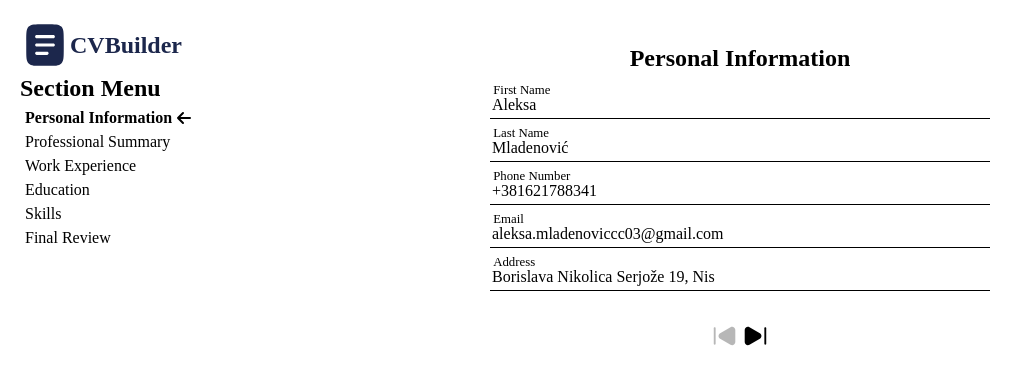
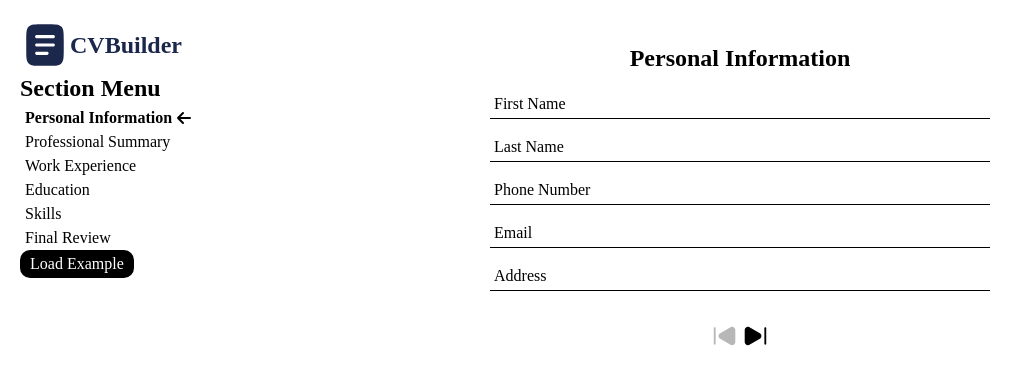
Before and after one commit to AleksaMladenovic/odin-cv-application, a React (Vite) app: page / in a window 1280 px wide. Both pictures are taken after a click on the button "Build Your Resume". Shown: the top 384 px of the page, without its empty margins (0-1033 px from the left). Built offline with nearby package versions, Linux system fonts and the light colour scheme; what @react-pdf/renderer would draw is missing.

Commit message:
Add Load Example button and logic

```diff
--- a/src/components/Building.jsx
+++ b/src/components/Building.jsx
@@ -1,4 +1,4 @@
-import { useState } from "react";
+import { useEffect, useState } from "react";
 import { cvSections } from "../data/sections";
 import SectionMenu from "./SectionMenu";
 import PersonalInformation from "./PersonalInformation";
@@ -13,6 +13,7 @@ import FinalReview from "./FinalReview";
 
 export default function Building() {
     const [sectionIndex, setSectionIndex] = useState(0);
+    const [oldIndex, setOldIndex] = useState(-1);
 
     const hasNext = sectionIndex !== cvSections.length - 1;
     const hasPrevious = sectionIndex !== 0;
@@ -30,6 +31,11 @@ export default function Building() {
         setSectionIndex(index);
         closeSectionMenu();
     }
+
+    function refreshPage(){
+        setOldIndex(sectionIndex);
+        setSectionIndex(cvSections.length);
+    }
     return (
         <div
             className={"building" + (openedSectionMenu ? " openedSection" : "")}
@@ -38,6 +44,7 @@ export default function Building() {
                 selectedIndex={sectionIndex}
                 onChangeLi={onChangeSection}
                 onClosingMenu={closeSectionMenu}
+                onLoadExample={refreshPage}
             />
 
             {cvSections[sectionIndex] === "Personal Information" && (
@@ -58,6 +65,10 @@ export default function Building() {
             {cvSections[sectionIndex] === "Final Review" && (
                 <FinalReview onOpeningMenu={openSectionMenu} />
             )}
+            {sectionIndex===cvSections.length &&(
+                <LoadingPage oldIndex={oldIndex} setIndex={setSectionIndex}></LoadingPage>
+            )
+            }
 
             <div className="prevNextBtns">
                 <button
@@ -82,3 +93,11 @@ export default function Building() {
         </div>
     );
 }
+function LoadingPage({oldIndex, setIndex}){
+    useEffect(()=>{
+        setTimeout(()=>{
+            setIndex(oldIndex);
+        },0)
+    })
+    return <div>Loaoding....</div>
+}
--- a/src/components/FinalReview.jsx
+++ b/src/components/FinalReview.jsx
@@ -9,7 +9,6 @@ import formatDate from "../functions/formatDate";
 import PDFDownloadButton from "./PDFDownloadButton";
 
 export default function FinalReview({ onOpeningMenu }) {
-    console.log(CVInformation);
     return (
         <CustomForm
             onOpeningMenu={onOpeningMenu}
--- a/src/components/SectionMenu.jsx
+++ b/src/components/SectionMenu.jsx
@@ -1,4 +1,5 @@
 import { cvSections } from "../data/sections";
+import loadExample from "../functions/loadExample";
 import "../stylesheets/sectionMenu.css";
 import CloseSVG from "./SVGs/CloseSVG";
 
@@ -6,6 +7,7 @@ export default function SectionMenu({
     selectedIndex,
     onChangeLi,
     onClosingMenu,
+    onLoadExample
 }) {
     return (
         <nav className="sectionMenu">
@@ -34,6 +36,11 @@ export default function SectionMenu({
                     );
                 })}
             </ul>
+
+            <button className="loadExample" onClick={()=>{
+                onLoadExample();
+                loadExample();
+                }}>Load Example</button>
         </nav>
     );
 }
--- a/src/data/CVInformation.jsx
+++ b/src/data/CVInformation.jsx
@@ -1,88 +1,20 @@
-// export const CVInformation = {
-//     personalInformation : {
-//         firstName: '',
-//         lastName: '',
-//         phoneNumber: '',
-//         email:'',
-//         address: ''
-//     },
-//     professionalSummary:{
-//         role:'',
-//         summary:''
-//     },
-//     workExperience:[],
-//     education:[],
-//     skills:[],
-// }
+export let CVInformation = {
+    personalInformation : {
+        firstName: '',
+        lastName: '',
+        phoneNumber: '',
+        email:'',
+        address: ''
+    },
+    professionalSummary:{
+        role:'',
+        summary:''
+    },
+    workExperience:[],
+    education:[],
+    skills:[],
+}
 
-export const CVInformation = {
-    personalInformation: {
-        "firstName": "Aleksa",
-        "lastName": "Mladenović",
-        "phoneNumber": "+381621788341",
-        "email": "aleksa.mladenoviccc03@gmail.com",
-        "address": "Borislava Nikolica Serjože 19, Nis"
-    },
-    professionalSummary: {
-        "role": "Software Developer",
-        "summary": "Motivated and dedicated third-year student at the Faculty of Electronic Engineering in Niš, with a GPA of 9.40. Eager to learn, work in teams, and quickly adapt to new technologies. Particularly interested in web development, artificial intelligence, and machine learning. Known for strong analytical thinking, a sense of responsibility, and a continuous drive for professional growth. Open to internships and projects that offer real-world experience and skill development."
-    },
-    workExperience: [
-        {
-            "position": "Dostavljac",
-            "organization": "Glovo",
-            "employmentType": "onsite",
-            "location": "Nis, Serbia",
-            "tenure": "completed",
-            "fromTenure": "2023-05-16",
-            "toTenure": "2024-11-16",
-            "accomplishments": [
-                "Dobra voznja",
-                "Komunikacija sa ljudima"
-            ]
-        },
-        {
-            "position": "Programer",
-            "organization": "Dual Soft",
-            "employmentType": "remote",
-            "location": "",
-            "tenure": "ongoing",
-            "fromTenure": "2025-01-12",
-            "toTenure": "",
-            "accomplishments": [
-                "Naucio sam Web",
-                "Naucio sam React"
-            ]
-        }
-    ],
-    education: [
-        {
-            "degree": "Inzenjer racunarstva i informatike",
-            "institution": "Elektronski fakultet",
-            "tenure": "ongoing",
-            "fromTenure": "2023-10-16",
-            "toTenure": "",
-            "location": "Nis, Srbija"
-        },
-        {
-            "degree": "Elektrotehnicar informacionih tehnologija",
-            "institution": "Mija Stanimirovic",
-            "tenure": "completed",
-            "fromTenure": "2019-09-16",
-            "toTenure": "2023-06-16",
-            "location": "Nis, Srbija"
-        }
-    ],
-    skills: [
-        "Pametan",
-        "Govorim Engleski",
-        "C++",
-        "C#",
-        "Java",
-        "JS",
-        "React",
-        "HTML",
-        "CSS"
-    ]
-
+export function changeCVInformation(newCVInformation){
+    CVInformation = newCVInformation;
 }
--- /dev/null
+++ b/src/functions/loadExample.jsx
@@ -0,0 +1,82 @@
+import { changeCVInformation, CVInformation } from "../data/CVInformation";
+
+export default function loadExample(){
+    const confirmed = window.confirm("Do you want to load the example? This will erase all data from the forms.");
+    if(confirmed){
+        changeCVInformation(Example);
+    }
+
+    return confirmed;
+}
+
+const Example = {
+    personalInformation: {
+        "firstName": "Aleksa",
+        "lastName": "Mladenović",
+        "phoneNumber": "+381621788341",
+        "email": "aleksa.mladenoviccc03@gmail.com",
+        "address": "Borislava Nikolica Serjože 19, Nis"
+    },
+    professionalSummary: {
+        "role": "Software Developer",
+        "summary": "Motivated and dedicated third-year student at the Faculty of Electronic Engineering in Niš, with a GPA of 9.40. Eager to learn, work in teams, and quickly adapt to new technologies. Particularly interested in web development, artificial intelligence, and machine learning. Known for strong analytical thinking, a sense of responsibility, and a continuous drive for professional growth. Open to internships and projects that offer real-world experience and skill development."
+    },
+    workExperience: [
+        {
+            "position": "Dostavljac",
+            "organization": "Glovo",
+            "employmentType": "onsite",
+            "location": "Nis, Serbia",
+            "tenure": "completed",
+            "fromTenure": "2023-05-16",
+            "toTenure": "2024-11-16",
+            "accomplishments": [
+                "Dobra voznja",
+                "Komunikacija sa ljudima"
+            ]
+        },
+        {
+            "position": "Programer",
+            "organization": "Dual Soft",
+            "employmentType": "remote",
+            "location": "",
+            "tenure": "ongoing",
+            "fromTenure": "2025-01-12",
+            "toTenure": "",
+            "accomplishments": [
+                "Naucio sam Web",
+                "Naucio sam React"
+            ]
+        }
+    ],
+    education: [
+        {
+            "degree": "Inzenjer racunarstva i informatike",
+            "institution": "Elektronski fakultet",
+            "tenure": "ongoing",
+            "fromTenure": "2023-10-16",
+            "toTenure": "",
+            "location": "Nis, Srbija"
+        },
+        {
+            "degree": "Elektrotehnicar informacionih tehnologija",
+            "institution": "Mija Stanimirovic",
+            "tenure": "completed",
+            "fromTenure": "2019-09-16",
+            "toTenure": "2023-06-16",
+            "location": "Nis, Srbija"
+        }
+    ],
+    skills: [
+        "Pametan",
+        "Govorim Engleski",
+        "C++",
+        "C#",
+        "Java",
+        "JS",
+        "React",
+        "HTML",
+        "CSS"
+    ]
+
+}
--- a/src/stylesheets/sectionMenu.css
+++ b/src/stylesheets/sectionMenu.css
@@ -1,5 +1,6 @@
 .sectionMenu{
     width: 200px;
+    height: auto;
     ul{
         list-style: none;
         padding:0px 5px;
@@ -20,7 +21,21 @@
             height: 24px;
         }
     }
-    li:hover{
+    li:hover, .loadExample:hover{
         transform: scale(1.1);
     }
+
+    .loadExample{
+        display: block;
+        background-color: black;
+        color: white;
+        border: none;
+        padding: 2px 10px;
+        border-radius: 10px;
+        bottom: 0;
+        transition: transform 0.2s ease-in-out;
+        will-change: transform;
+        outline: 0;
+    }
+
 }
```
